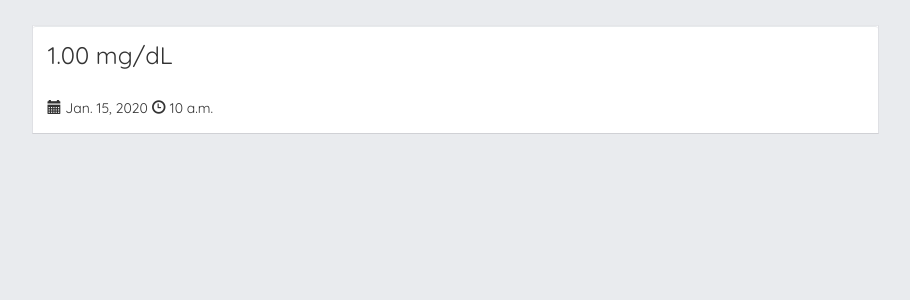
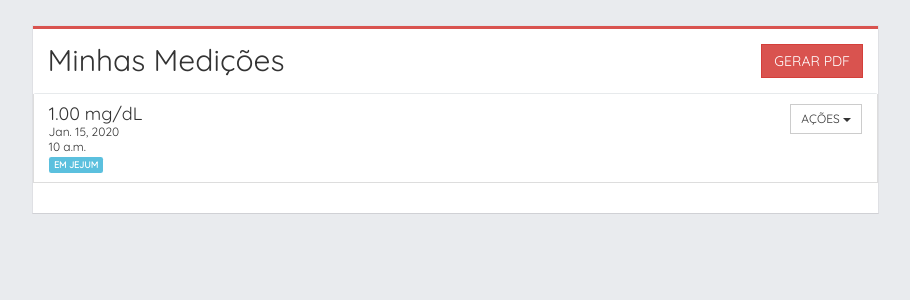
Before and after one commit to weynelucas/GlucoseMonitor, a Django app: template measures/templates/measures/list.html in a window 1280 px wide. Shown: the top 300 px of the page, without its empty margins (331-1241 px from the left). Run offline with Django 3.2, Linux system fonts and the light colour scheme; the template is opened without the code that fills it: values that come from a table or form of the project are taken from there, others are empty; tables that the repository leaves empty hold one stand-in row (values such as "Sample post"); parts of the project's set-up code (start-up, migrations or seed data) failed here and were passed over; some libraries are stand-ins or nearby versions.

Commit message:
List style

```diff
--- a/GlucoseMonitor/static/css/master.css
+++ b/GlucoseMonitor/static/css/master.css
@@ -54,10 +54,6 @@ body {
     line-height: 39px;
 
 }
-.content-box-help a {
-    color: #d9534f;
-    text-align: right;
-}
 .content-box-help a:hover,
 .content-box-help a:focus {
     cursor: pointer;
@@ -92,3 +88,31 @@ body {
 .fill-parent {
     width: 100%;
 }
+
+/* Text aligns */
+.t-right {
+    text-align: right;
+}
+.t-left {
+    text-align: left;
+}
+
+/* Floats */
+.f-right {
+    float: right;
+}
+.f-left {
+    float: left;
+}
+
+/* Measures types tags*/
+.label.label-fst,
+.label.label-afm {
+    text-transform: uppercase;
+}
+.label.label-afm {
+    background-color: #f0ad4e
+}
+.label.label-fst {
+    background-color: #5bc0de;
+}
--- a/GlucoseMonitor/templates/base.html
+++ b/GlucoseMonitor/templates/base.html
@@ -26,6 +26,7 @@
     <script src="https://code.highcharts.com/highcharts-3d.js"></script>
     <script src="https://cdnjs.cloudflare.com/ajax/libs/toastr.js/latest/js/toastr.min.js"></script>
     <script src="https://cdnjs.cloudflare.com/ajax/libs/bootstrap-datetimepicker/4.17.37/js/bootstrap-datetimepicker.min.js" charset="utf-8"></script>
+    <script src="/static/measures/js/highcharts_theme.js" charset="utf-8"></script>
     <script type="text/javascript">
 
     </script>
--- a/measures/static/measures/js/highcharts_theme.js
+++ b/measures/static/measures/js/highcharts_theme.js
@@ -1,9 +1,6 @@
 Highcharts.theme = {
     chart: {
         backgroundColor: null,
-        style: {
-            fontFamily: "Quicksand"
-        }
     },
     title: {
         style: {
--- a/measures/templates/measures/index.html
+++ b/measures/templates/measures/index.html
@@ -88,7 +88,6 @@
 {% endblock %}
 
 {% block script %}
-<script src="/static/measures/js/highcharts_theme.js" charset="utf-8"></script>
 <script src="/static/measures/js/render_charts.js" charset="utf-8"></script>
 <script type="text/javascript">
     var overlay = {
--- a/measures/templates/measures/list.html
+++ b/measures/templates/measures/list.html
@@ -2,29 +2,55 @@
 {% load bootstrap_pagination %}
 
 {% block main_content %}
+<div class="content-box">
+    <div class="content-box-header">
+        <div class="row">
+            <div class="col-xs-8 col-md-8">
+                <h2>Minhas Medições</h2>
+            </div>
+            <div class="col-xs-4 col-md-4 t-right">
+                <a href="/measures/export_pdf" class="btn btn-danger">Gerar PDF</a>
+            </div>
+        </div>
+    </div>
+
+    <div class="content-box-body no-padding">
+        <div class="list-group">
             {% for instance in queryset %}
-<div class="content-box">
-    <div class="content-box-body">
+            <div class="list-group-item">
                 <div class="row">
-            <div class="col-md-10 col-xs-6">
-                <h3>{{ instance.value }} mg/dL</h3>
+                    <div class="col-md-7">
+                        <h4>{{ instance.value }} mg/dL</h4>
+                        <div class="list-group-item-text">{{ instance.datetime | date }}</div>
+                        <div class="list-group-item-text">{{ instance.datetime | time }}</div>
+                        <span class="label label-{{ instance.measure_type | lower }}">{{ instance.get_measure_type_display }}</span>
                     </div>
-            <div class="col-md-2 col-xs-6">
-                <div class="content-box-actions right">
+                    <div class="col-md-5">
+                        <div class="dropdown f-right">
+                            <button class="btn btn-sm btn-default dropdown-toggle" type="button" id="dropdownMenu1" data-toggle="dropdown" aria-haspopup="true" aria-expanded="true">
+                                Ações
+                                <span class="caret"></span>
+                            </button>
+                            <ul class="dropdown-menu" aria-labelledby="dropdownMenu1">
+                                <li><a href="#"><i class="glyphicon glyphicon-pencil" style="margin-right: 10px"></i> EDITAR</a></li>
+                                <li><a href="#"><i class="glyphicon glyphicon-trash"  style="margin-right: 10px"></i> EXCLUIR</a></li>
+                            </ul>
                         </div>
                     </div>
                 </div>
             </div>
-    <div class="content-box-footer">
-        <i class="glyphicon glyphicon-calendar"></i> {{ instance.datetime | date }} <i class="glyphicon glyphicon-time"></i> {{ instance.datetime | time }}
+            {% endfor %}
         </div>
     </div>
-{% endfor %}
+
+    <div class="content-box-footer">
         {% if queryset.paginator.num_pages > 1 %}
         <div class="text-center">
             {% bootstrap_paginate queryset %}
         </div>
         {% endif %}
+    </div>
+</div>
 {% endblock %}
 
 
--- a/measures/urls.py
+++ b/measures/urls.py
@@ -3,5 +3,6 @@ from . import views
 
 urlpatterns = [
     url(r'^$', views.index),
-    #url(r'^list$', views.list),
+    url(r'^list$', views.measures_list),
+    url(r'^export_pdf$', views.export_pdf),
 ]
```
Also changed, not shown: GlucoseMonitor/static/css/bootstrap-custom.css (+37 -0 lines), measures/views.py (+34 -0 lines). Lines whose indentation alone changed are shown as unchanged.
